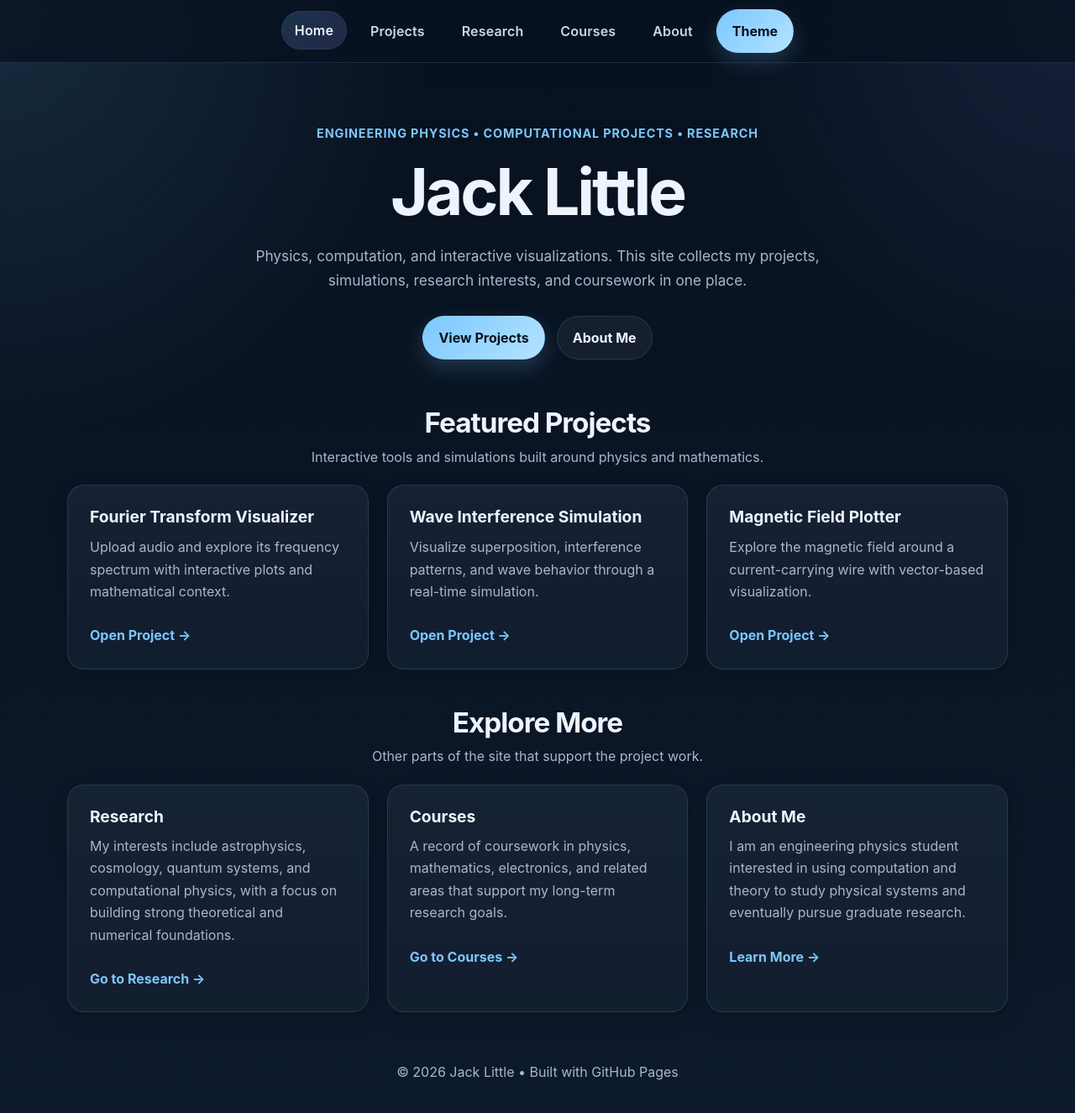
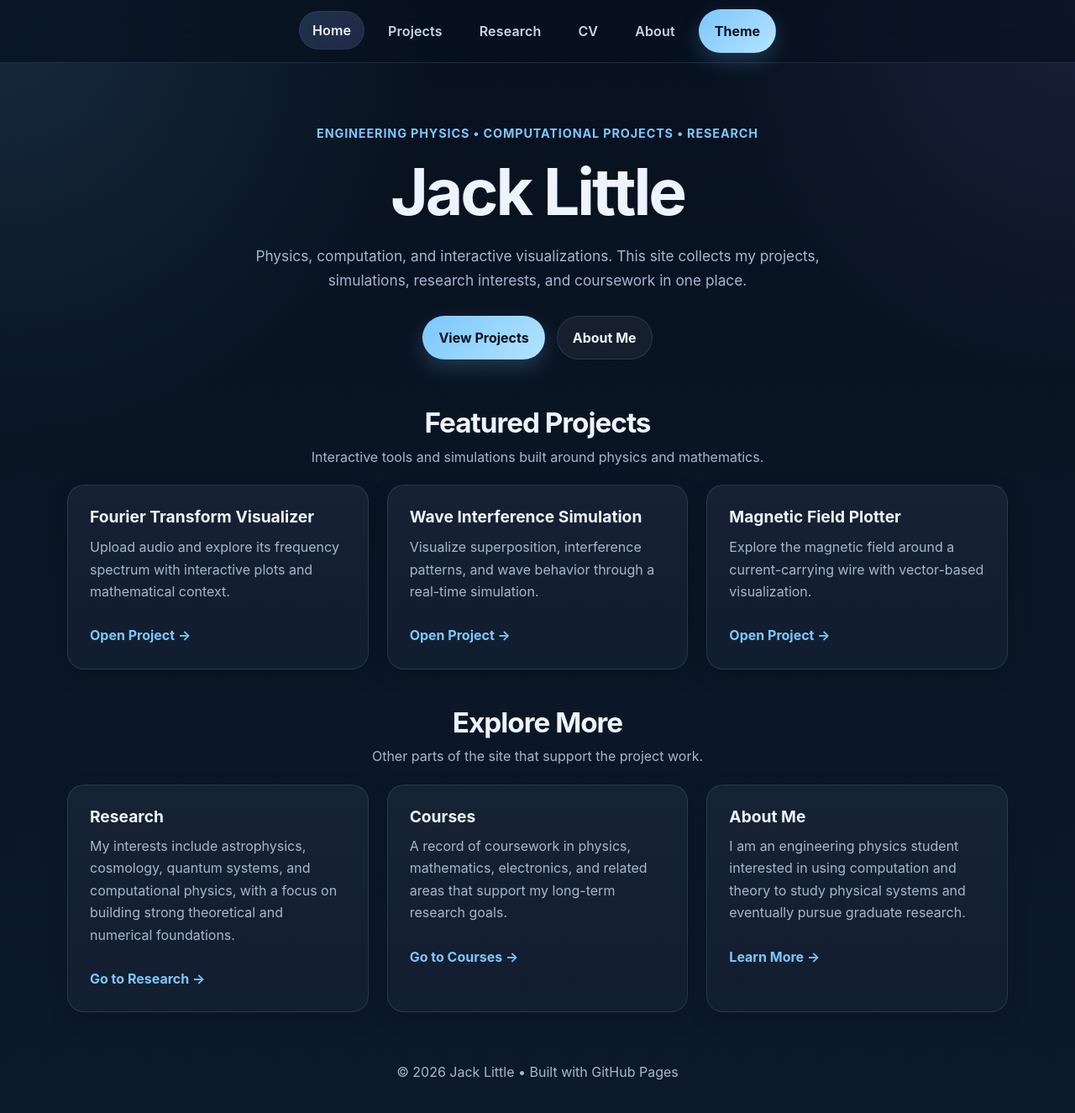
Before and after one commit to jacklittle4/jacklittle4.github.io, a Jekyll site: the page built from index.html, in a window 1280 px wide and 1348 px high. Shown: the top 1325 px of the window at 84% size. Built offline with Jekyll 4.4.1, drawn with Linux system fonts in a browser that asks for light colours.

Commit message:
Replace 'Courses' link with 'CV' link in navigation

```diff
--- a/_includes/nav.html
+++ b/_includes/nav.html
@@ -4,7 +4,7 @@
       <li><a href="{{ '/' | relative_url }}" class="{% if page.url == '/' %}is-active{% endif %}">Home</a></li>
       <li><a href="{{ '/projects/' | relative_url }}" class="{% if page.url contains '/projects' or page.url == '/fourier/' or page.url == '/wave/' or page.url == '/field/' or page.url == '/blackhole_antiparticles/' %}is-active{% endif %}">Projects</a></li>
       <li><a href="{{ '/research/' | relative_url }}" class="{% if page.url == '/research/' %}is-active{% endif %}">Research</a></li>
-      <li><a href="{{ '/courses/' | relative_url }}" class="{% if page.url == '/courses/' %}is-active{% endif %}">Courses</a></li>
+      <li><a href="{{ '/cv/' | relative_url }}" class="{% if page.url == '/cv/' %}is-active{% endif %}">CV</a></li>
       <li><a href="{{ '/about/' | relative_url }}" class="{% if page.url == '/about/' %}is-active{% endif %}">About</a></li>
       <li><button class="theme-toggle" onclick="toggleTheme()" aria-label="Toggle theme">Theme</button></li>
     </ul>
```
